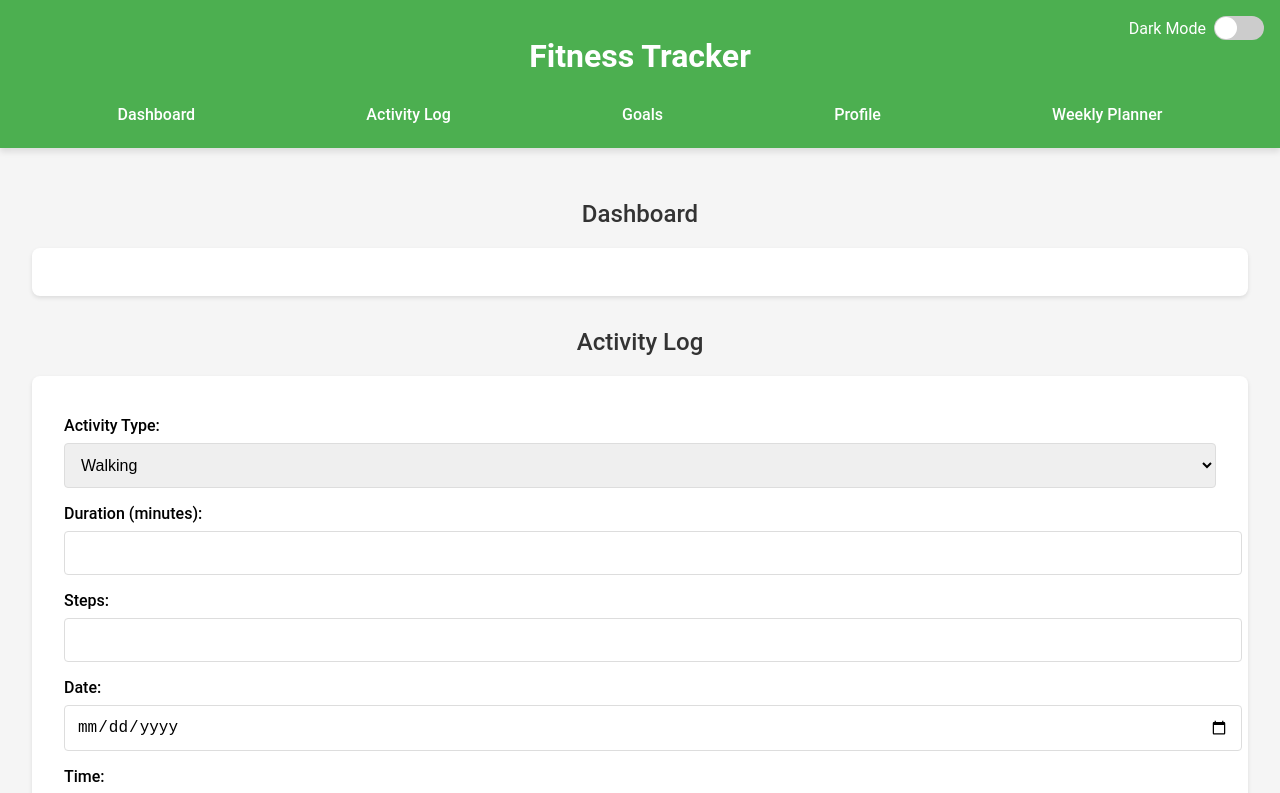
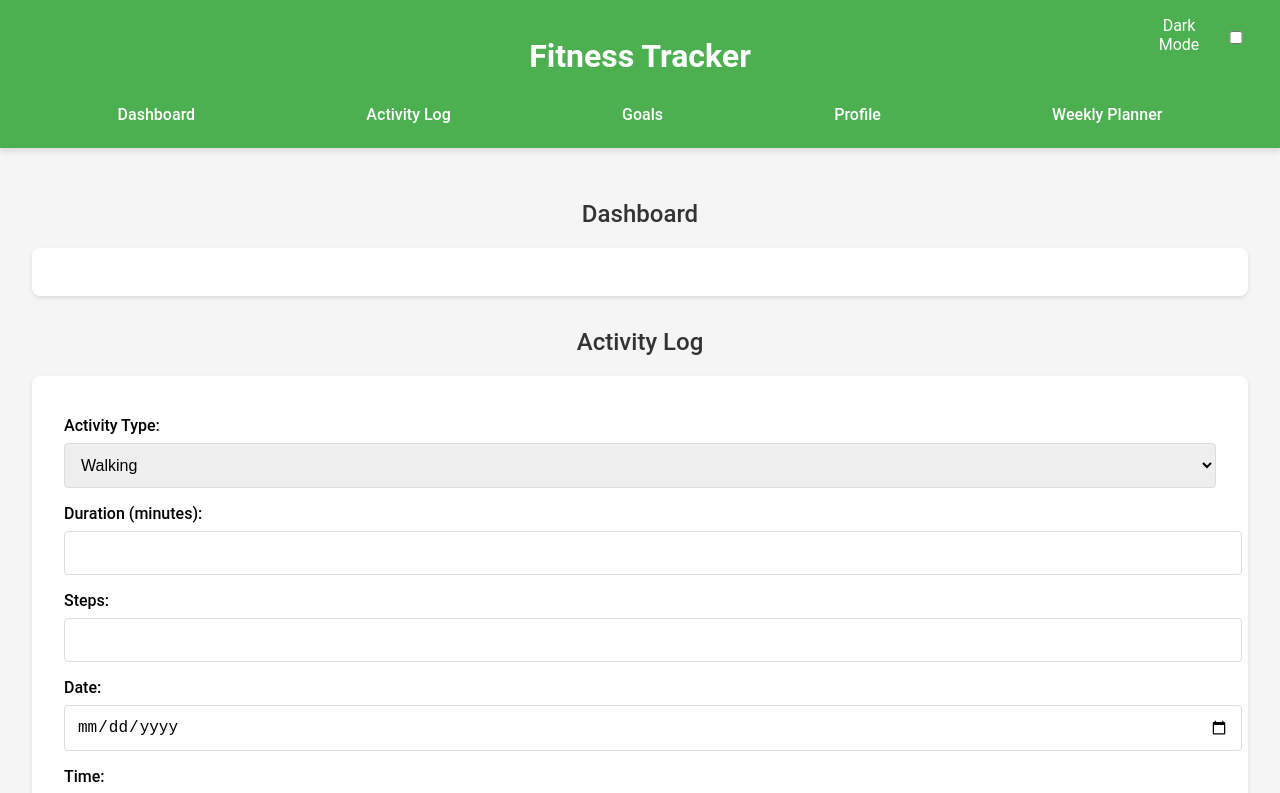
Before and after one commit to DB28319496/Fitness-App, a plain HTML site: page index.html in a window 1280 px wide. Shown: the top 793 px of the page. Drawn offline with Linux system fonts and the light colour scheme.

Commit message:
Dark Mode Check

```diff
--- a/app.js
+++ b/app.js
@@ -388,12 +388,11 @@ document.addEventListener("DOMContentLoaded", function () {
   });
 
   // Dark Mode Toggle
-  const darkModeSwitch = document.getElementById("dark-mode-switch");
+  const darkModeToggle = document.getElementById("dark-mode-toggle");
   const body = document.body;
 
-  darkModeSwitch.addEventListener("click", function () {
-    darkModeSwitch.classList.toggle("active");
-    if (darkModeSwitch.classList.contains("active")) {
+  darkModeToggle.addEventListener("change", function () {
+    if (darkModeToggle.checked) {
       body.classList.add("dark-mode");
       localStorage.setItem("darkMode", "enabled");
     } else {
@@ -404,7 +403,7 @@ document.addEventListener("DOMContentLoaded", function () {
 
   // Check for previously saved preference
   if (localStorage.getItem("darkMode") === "enabled") {
-    darkModeSwitch.classList.add("active");
+    darkModeToggle.checked = true;
     body.classList.add("dark-mode");
   }
 });
--- a/index.html
+++ b/index.html
@@ -26,9 +26,7 @@
       </nav>
       <div class="dark-mode-toggle">
         <span>Dark Mode</span>
-        <div class="toggle-switch" id="dark-mode-switch">
-          <div class="switch-knob"></div>
-        </div>
+        <input type="checkbox" id="dark-mode-toggle">
       </div>
     </header>
     <main>
--- a/styles.css
+++ b/styles.css
@@ -58,35 +58,6 @@ body {
 
   .dark-mode-toggle span {
     margin-right: 0.5rem;
-  }
-
-  .toggle-switch {
-    width: 50px;
-    height: 24px;
-    background: #ccc;
-    border-radius: 12px;
-    position: relative;
-    cursor: pointer;
-    transition: background 0.3s;
-  }
-
-  .toggle-switch .switch-knob {
-    width: 22px;
-    height: 22px;
-    background: white;
-    border-radius: 50%;
-    position: absolute;
-    top: 1px;
-    left: 1px;
-    transition: transform 0.3s;
-  }
-
-  .toggle-switch.active {
-    background: #4CAF50;
-  }
-
-  .toggle-switch.active .switch-knob {
-    transform: translateX(26px);
   }
 
   @media (max-width: 768px) {
```
